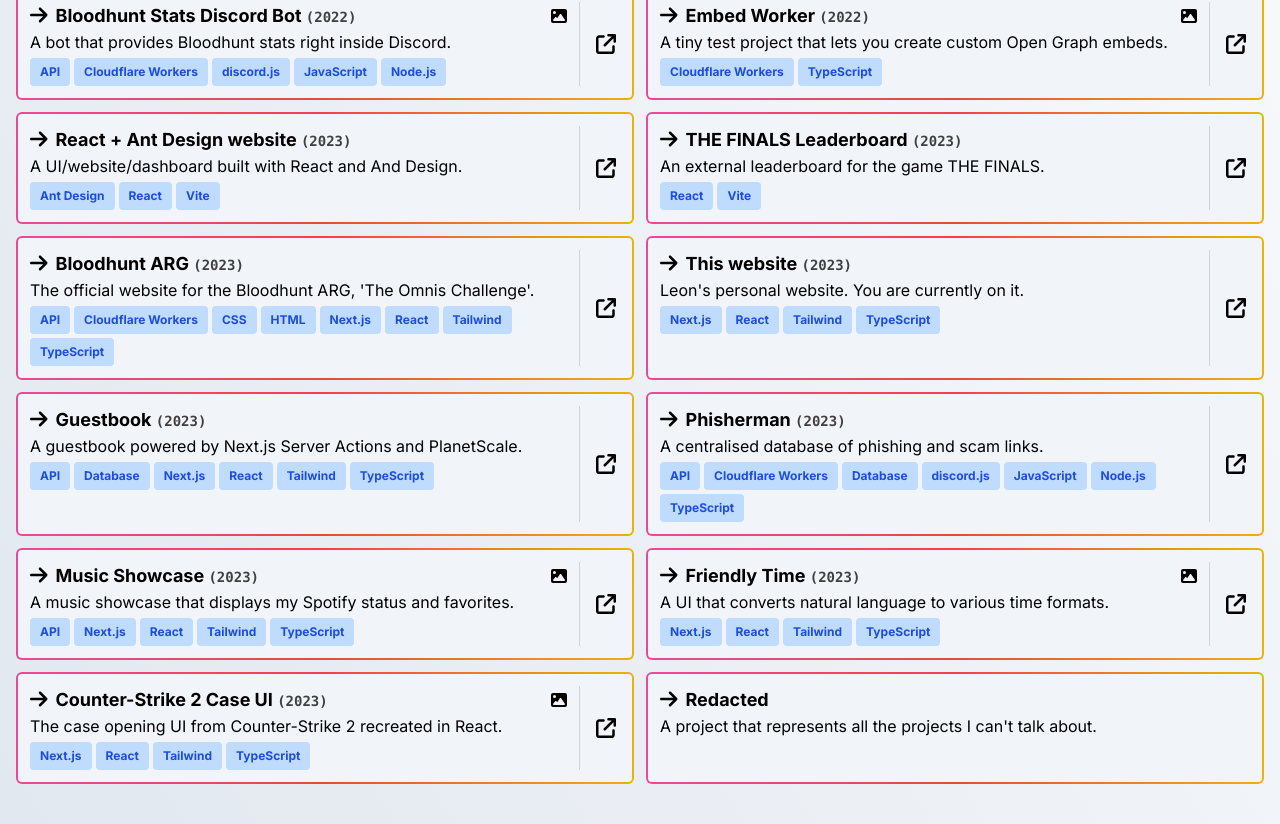
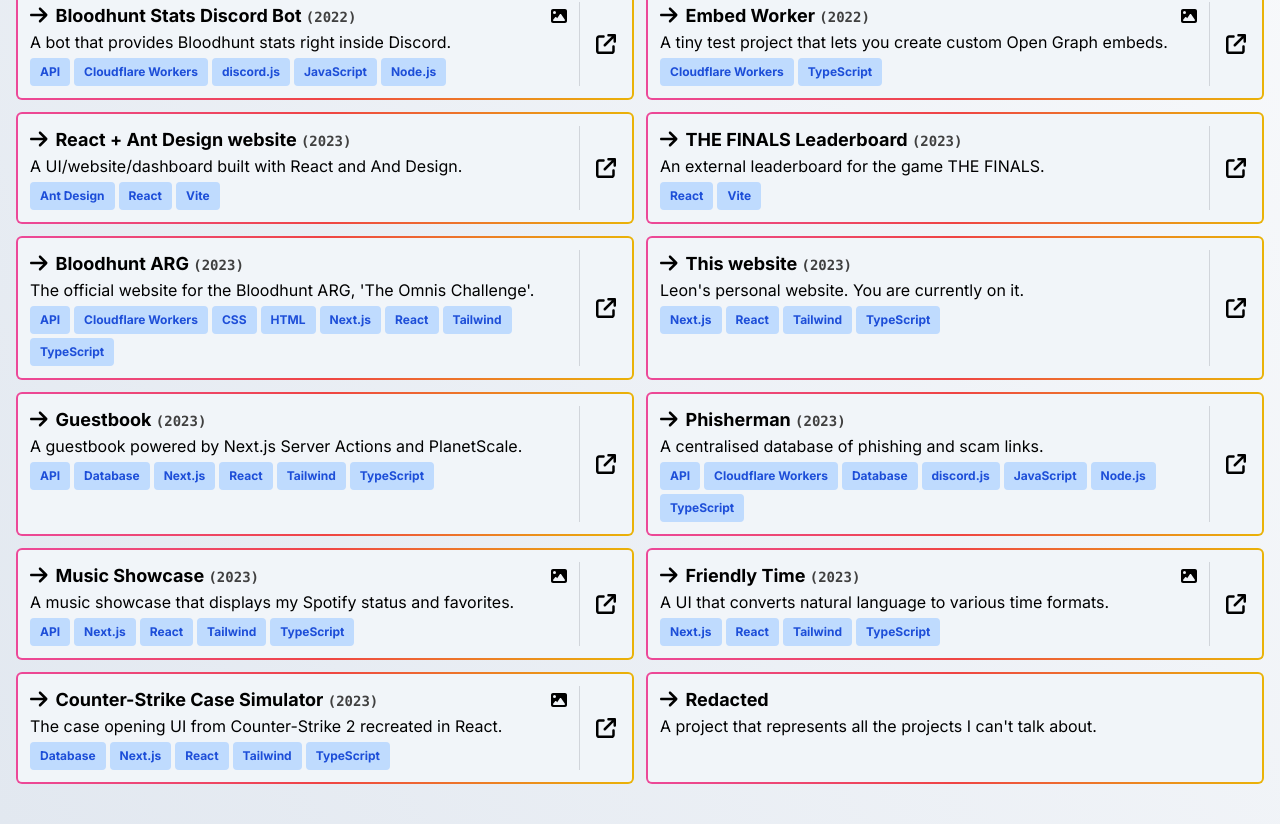
Before and after one commit to leonlarsson/leon-home, a Next.js app: page /projects in a window 1280 px wide. Shown: the part 1122-1946 px from the top of the page. Built offline with nearby package versions, Linux system fonts and the light colour scheme.

Commit message:
projects: update data

```diff
--- a/app/(main)/projects/data.ts
+++ b/app/(main)/projects/data.ts
@@ -364,13 +364,13 @@ export default [
   {
     slug: "cs2-case-ui",
     slugAliases: ["cs-case-ui", "csgo-case-ui", "case-sim"],
-    name: "Counter-Strike 2 Case UI",
+    name: "Counter-Strike Case Simulator",
     description: ["This is my attempt at recreating the case opening UI from Counter-Strike 2. It is built with Next.js (React) and styled with Tailwind.", "I have also implemented the ability to open every case that exists in the game, along with real odds and a stats and history page."],
     shortDescription: "The case opening UI from Counter-Strike 2 recreated in React.",
     year: "2023",
-    tags: [tags.REACT, tags.NEXT, tags.TAILWIND, tags.TS],
+    tags: [tags.REACT, tags.NEXT, tags.TAILWIND, tags.TS, tags.DATABASE],
     images: [csCaseUI1],
-    link: "https://cs2-case-ui.vercel.app",
+    link: "https://case-sim.vercel.app",
     githubLink: "https://github.com/leonlarsson/cs2-case-ui-react"
   },
   {
```
